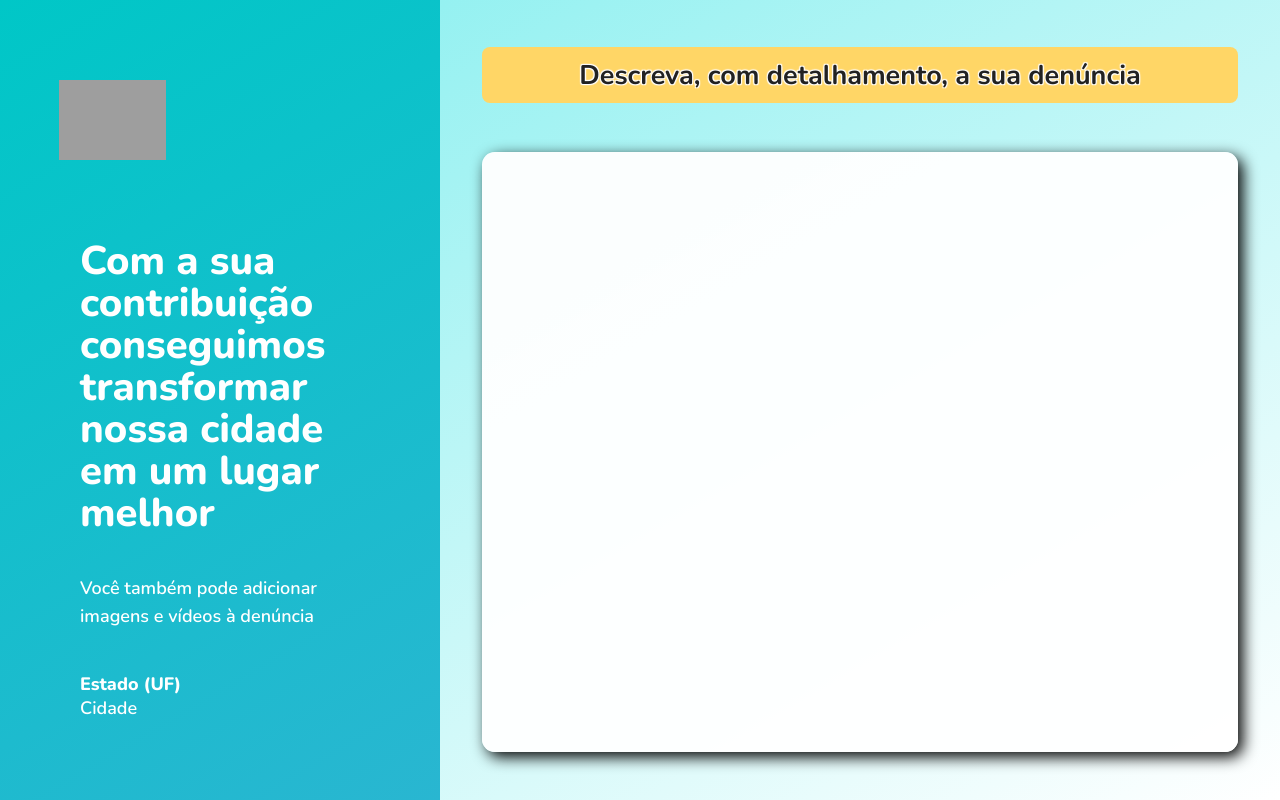
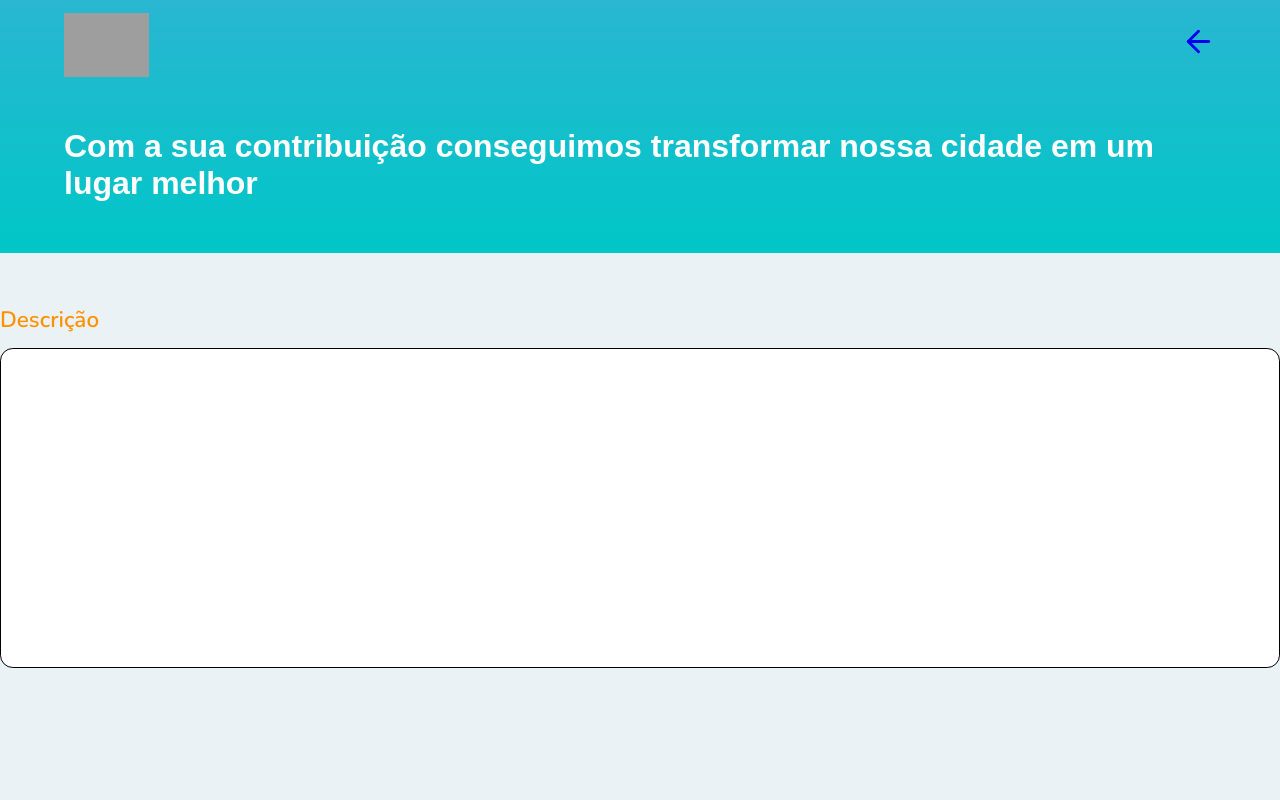
Before and after one commit to caionuneso/vp, a React (Create React App) app in the folder front/: page /report in a window 1280 px wide. Built offline with nearby package versions, Linux system fonts and the light colour scheme; grey boxes are pictures that could not be loaded.

Commit message:
updatepagelanding

```diff
--- a/front/src/pages/Landing.tsx
+++ b/front/src/pages/Landing.tsx
@@ -22,9 +22,15 @@ function Landing() {
           </Link>
         </header>
         <div className="buttonChoice">
-          <Link to="/denunciations">Denúncia</Link>
-          <Link to="/">Sugestão</Link>
-          <Link to="/">Índice de efetividade da gestão</Link>
+            <Link to="/denunciations">Denúncia</Link>
+            <Link to="/">Sugestão</Link>
+            <Link to="/">Índice de efetividade da gestão</Link>
+            <Link to="/">Consulte sua manifestação</Link>
+            <Link to="/">Elogio</Link>
+            <Link to="/">Reclamação</Link>
+            <Link to="/">Simplifique</Link>
+            <Link to="/">Solicitação</Link>
+
         </div>
         <main>
           <h1>Fale por todos</h1>
--- a/front/src/pages/denunciations.tsx
+++ b/front/src/pages/denunciations.tsx
@@ -30,8 +30,7 @@ function denunciations() {
         <main>
           <div className="buttonChoice">
             <Link to="/report">Anonimato</Link>
-            <Link to="/generateProtocol">Sujeito Identificado</Link>
-            <Link to="/followingDenunciations">Acompanhar denúncia</Link>
+            <Link className="buttonGenerate" to="/generateProtocol">Sujeito Identificado</Link>
           </div>
           <div className="alert">
             <p>
--- a/front/src/pages/pages-denunciations/report.tsx
+++ b/front/src/pages/pages-denunciations/report.tsx
@@ -1,39 +1,38 @@
 import React from 'react';
 
 import icon from '../images/icon.svg'
+
+import { Link } from 'react-router-dom';
+
+import { FiArrowLeft } from "react-icons/fi";
 
 import '../../styles/pages/pages-denunciations/report.css';
 
 function report(){
     return(
             <div id="page-report">
-                <aside>
-                    <header>
-                        <div className="img-logo">
-                            <img src="/static/media/icon.5d399b31.svg" alt="icon" />
-                        </div>
+               <header className ="page-header">
+                   <div className="top-bar-container">
+                        <img src="/static/media/icon.5d399b31.svg" alt="icon"/>
+                        <Link to="/denunciations">
+                            <FiArrowLeft size={35} />
+                        </Link>
 
-                        <h2>Com a sua contribuição conseguimos transformar nossa cidade em um lugar melhor</h2>
-                        <p>Você também pode adicionar imagens e vídeos à denúncia</p>
+                   </div>
 
-                    </header>
+                   <div className="header-content">
+                       <strong>Com a sua contribuição conseguimos transformar nossa cidade em um lugar melhor</strong>
+                   </div>
 
-                    <footer>
-                        <strong>Estado (UF)</strong>
-                        <span>Cidade</span>
-                    </footer>
-                </aside>
-                <div className="rightBlockReport">
+               </header>
 
-                    <div className="styleTitleBlock">
-                        <h2>Descreva, com detalhamento, a sua denúncia</h2>
+                <form id="anonymousForm">
+                    <div className="description">
+                        <label htmlFor="Descricao">Descrição</label>
+                        <input type="text"/>
                     </div>
+                </form>
 
-                    <div className="blockReportForm">
-
-                    </div>
-
-                </div>
             </div>
 
     );
--- a/front/src/styles/pages/denunciations.css
+++ b/front/src/styles/pages/denunciations.css
@@ -95,6 +95,10 @@
     transition: background-color 0.2s;
 }
 
+#page-denunciations .content-wrapper .buttonChoice .buttonGenerate {
+    margin-top: 3rem;
+}
+
 #page-denunciations .content-wrapper .buttonChoice a:hover {
     background: #96feff;
 }
@@ -103,7 +107,7 @@
     padding: 0rem 0;
     width: 75%;
 
-    margin-top: 5px;
+    margin-top: 10%;
 }
 
 #page-denunciations .content-wrapper main .alert p{
@@ -144,7 +148,7 @@
     #page-denunciations .content-wrapper main .alert{
         padding: 0;
         width: 75%;
-        margin-top: 10%;
+        align-items: baseline;
     }
 
     #page-denunciations .content-wrapper main .alert p{
--- a/front/src/styles/pages/landing.css
+++ b/front/src/styles/pages/landing.css
@@ -12,10 +12,10 @@
     position: relative;
 
     width: 100%;
-    max-width: 1100px;
+    max-width: 1500px;
 
     height: 100%;
-    max-height: 600px;
+    max-height: 750px;
 
     display: flex;
     align-items: flex-start;
@@ -24,7 +24,7 @@
 
     background: url('../../images/landing.png') no-repeat right bottom;
     /* <a href='https://www.freepik.com/vectors/people'>People vector created by pikisuperstar - www.freepik.com</a> */
-    background-size: 50%;
+    background-size: 45%;
 }
 
 #page-landing .content-wrapper header{
@@ -60,19 +60,25 @@
     justify-content: space-between;
 }
 
+
 #page-landing .content-wrapper .buttonChoice a {
     display: flex;
     align-items: center;
     justify-content: center;
 
     text-decoration: none;
-    width: 300px;
-    height: 80px;
+    width: 175px;
+    height: 85px;
     background: #ffd666;
     border-radius: 30px;
 
     transition: background-color 0.2s;
+
+    font-weight: 900;
+
+    text-align: center;
 }
+
 
 #page-landing .content-wrapper .buttonChoice a:hover {
     background: #96feff;
@@ -118,25 +124,26 @@
         margin-top: 5px;
     }
 
-    .content-wrapper .buttonChoice{
+
+    #page-landing .content-wrapper .buttonChoice{
         display: flex;
         flex-direction: column;
         justify-content: space-between;
         align-items: center;
-        min-height: 300px;
+        min-height: 450px;
 
         margin-top: 0.8rem;
         margin-bottom: 0.8rem;
     }
 
-    .content-wrapper .buttonChoice a {
+    #page-landing .content-wrapper .buttonChoice a {
         display: flex;
         align-items: center;
         justify-content: center;
 
         text-decoration: none;
-        width: 80vw;
-        height: 10vh;
+        width: 80%;
+        height: 6vh;
         background: #ffd666;
         border-radius: 20px;
 
@@ -154,7 +161,7 @@
         justify-content: center;
         align-items: center;
         text-align: center;
-        margin: 0 0 15% 0;
+        margin: 0 0 3% 0;
     }
 
     #page-landing .content-wrapper main h1 {
@@ -165,7 +172,7 @@
 
     #page-landing .content-wrapper main p {
         margin-top: 3px;
-        font-size: 7vw;
+        font-size: 6vw;
         line-height: 7vw;
     }
 }
--- a/front/src/styles/pages/pages-denunciations/report.css
+++ b/front/src/styles/pages/pages-denunciations/report.css
@@ -1,106 +1,69 @@
 #page-report {
     width: 100vw;
     height: 100vh;
-
-    position: relative;
-    display: flex;
 }
 
-#page-report aside {
-    width: 440px;
-    background: linear-gradient(329.54deg, #29B6D1 0%, #00C7C7 100%);
-    padding: 80px;
-
+.page-header {
     display: flex;
     flex-direction: column;
-    justify-content: space-between;
+    background:  linear-gradient(180deg, #29B6D1 0%, rgba(255, 255, 255, 0) 100%), #00C7C7;
 }
 
-#page-report aside h2 {
-    font-size: 40px;
-    font-weight: 800;
-    line-height: 42px;
-    margin-top: 80px;
+.page-header .top-bar-container {
+    width: 90%;
+    margin: 0 auto;
+    display: flex;
+    justify-content: space-between;
+    align-items: center;
+
+    margin-top: 1%;
 }
 
-#page-report aside p {
-    line-height: 28px;
-    margin-top: 40px;
+.page-header .top-bar-container >img {
+    height: 4rem;
 }
 
-#page-report footer {
-    display: flex;
-    flex-direction: column;
-
-    line-height: 24px;
+.page-header .header-content {
+    width: 90%;
+    margin: 0 auto;
+    position: relative;
+    margin: 3.2rem auto;
 }
 
-#page-report footer strong{
-   font-weight: 800;
+.page-header .header-content strong {
+    font: 700 2rem arial;
 }
 
-#page-report aside header .img-logo {
-    display: flex;
-    justify-content: center;
-
-    margin-right: 215px;
-    height: 80px;
-}
-
-#page-report .rightBlockReport {
-    width: 100vw;
-    height: 100vh;
-
-    background: linear-gradient(329.54deg, #ffffff 0%, #95f1f1 100%);
-}
-
-#page-report .rightBlockReport .styleTitleBlock {
-    width: 90%;
-    height: 7%;
-
-    display : flex;
-    align-items: center;
-    justify-content: center;
-
-    background: #ffd666;
-    border-radius: 0.5rem;
-
-    margin-top: 47px;
-    margin-left: 5%;
-}
-
-#page-report .rightBlockReport .styleTitleBlock h2 {
-    display: flex;
-    align-items: center;
-
-    color: #222;
-
-    text-shadow: 1px 1px 1px white, -1px 1px 1px white, 1px -1px 1px white, -1px -1px 1px white;
-}
-
-#page-report .rightBlockReport .blockReportForm {
-    width: 90%;
-    height: 75%;
-
+.page-header .header-content strong {
     display: flex;
     justify-content: center;
     align-items: center;
-
-    margin-top: 49px;
-    margin-left: 5%;
-
-    background: rgba(255, 255, 255, 0.952);
-    border-radius: .8rem;
-
-    box-shadow: 5px 5px 15px black ;
 }
 
-#page-report .rightBlockReport .blockReportForm {
-    display: flex;
-    align-items: center;
+#anonymousForm {
+    margin-top: 3.2rem;
 }
 
-#page-report .rightBlockReport .blockReportForm fieldset{
-    border: 0;
-    padding: 0 2.4rem;
+#anonymousForm label {
+    color: rgb(255, 145, 0);
 }
+
+#anonymousForm .description {
+    position: relative;
+}
+
+#anonymousForm .description label {
+    font-size: 1.4rem;
+}
+
+#anonymousForm .description input {
+    width: 100%;
+    height: 20rem;
+    margin-top: 0.8rem;
+    border-radius: 0.8rem;
+
+    border: 1px solid;
+    outline: 0;
+    padding: 0 1.6rem;
+    font: 1.6rem arial;
+}
```
Also changed, not shown: front/src/images/imgTopReport.jpg (added), 1 other file (tests, documents, lock files or other folders).
